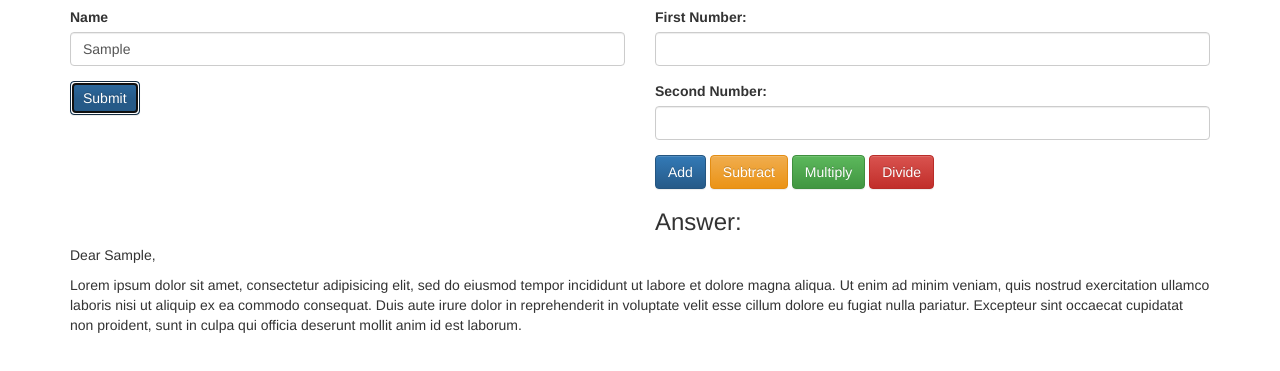
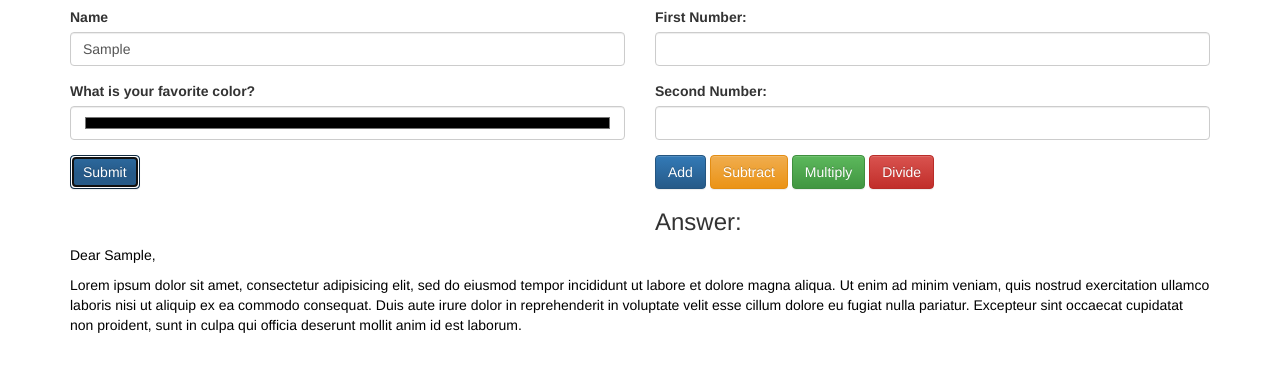
Before and after one commit to IanBaum/Form, a plain HTML site: page index.html in a window 1280 px wide. Both pictures are taken after typing "Sample" into the empty fields and a click on the button "Submit". Shown: the part 63-434 px from the top of the page. Drawn offline with Linux system fonts and the light colour scheme.

Commit message:
add a favorite color option

```diff
--- a/index.html
+++ b/index.html
@@ -18,6 +18,10 @@
             <div class="form-group">
               <label for="name">Name</label>
               <input id="name" class="form-control" type="text">
+            </div>
+            <div class="form-group">
+              <label for="color">What is your favorite color?</label>
+              <input id="color" class="form-control" type="color">
             </div>
             <button type="submit" class="btn btn-primary">Submit</button>
           </form>
--- a/js/scripts.js
+++ b/js/scripts.js
@@ -38,9 +38,13 @@ $(document).ready(function(){
   $("#blanks form").submit(function(event){
     event.preventDefault();
 
+    var favoriteColor = $("#color").val();
+
     var name = $("input#name").val();
 
     $(".letterName").text(name);
+
+    $("#letter p").css("color", favoriteColor);
 
     $("#letter").show();
   });
```
